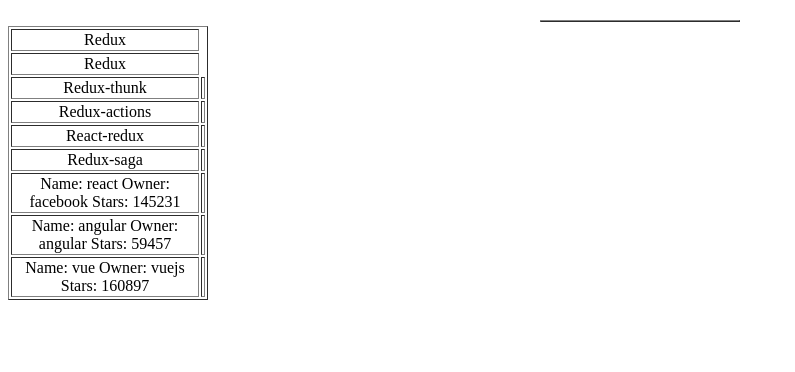
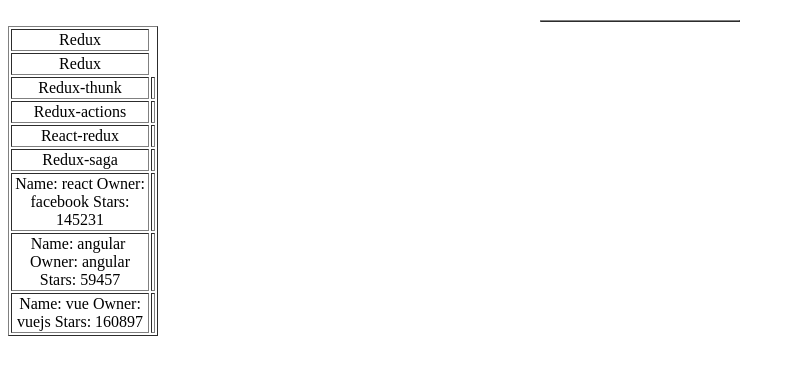
Before and after one commit to PeterIsch616/Alt-trial-rep-4.3.6, a plain HTML site: page index.html in a window 1280 px wide. Shown: the whole page, without its empty margins (0-795 px from the left). Drawn offline with Linux system fonts and the light colour scheme.

Commit message:
Update index.html

```diff
--- a/index.html
+++ b/index.html
@@ -7,7 +7,7 @@
 <table width="200" border="1" style="display: inline-block;">
 <tbody>
 <table>
-<table border="1"color="#E3E3E3"width="200">
+<table border="1" width="150">
 <tr><td>Redux</td></tr>
 <tr><td>Redux</td></tr>
 <tr><td>Redux-thunk<td></tr>
```
